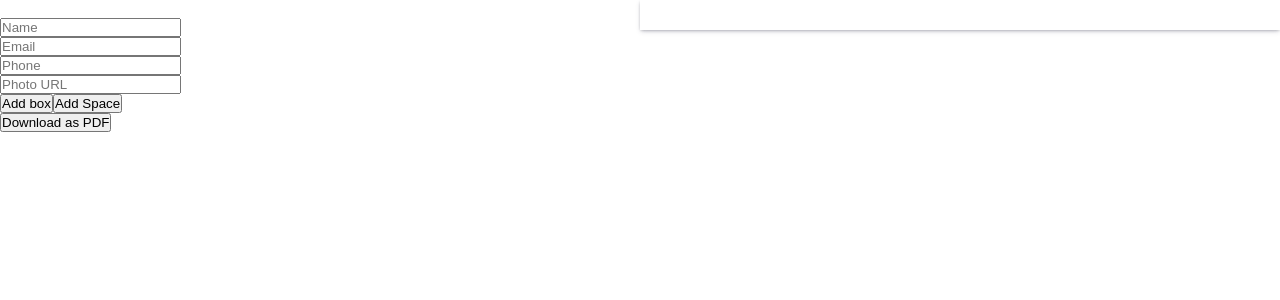
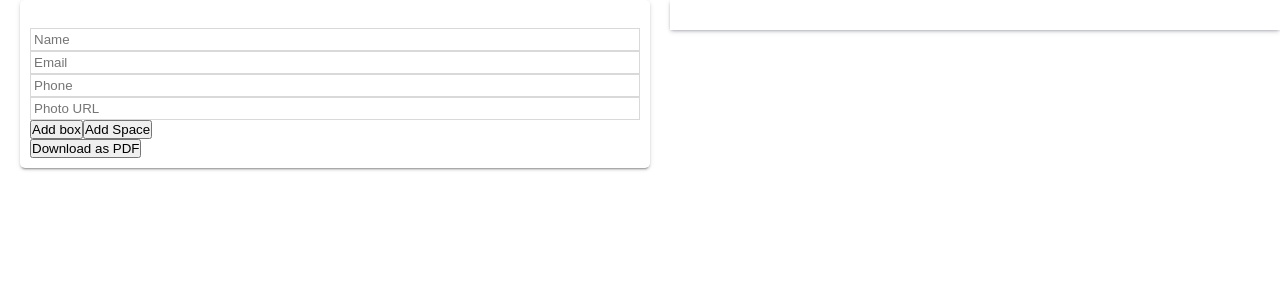
Before and after one commit to Ronaldo7Messi10/Resume, a React (Create React App) app: page /builder in a window 1280 px wide. Shown: the top 300 px of the page. Built offline with nearby package versions, Linux system fonts and the light colour scheme.

Commit message:
2 files modified

```diff
--- a/components/DynamicBox.tsx
+++ b/components/DynamicBox.tsx
@@ -52,7 +52,7 @@ export default function DynamicBox(props, { placeholder }) {
 
         onChange={(newContent) =>handleQuill()}
       /> */}
-
+      <br/>
       <button onClick={deleteBox}> Delete </button>
     </div>
   );
--- a/style.css
+++ b/style.css
@@ -15,9 +15,22 @@ p {
 }
 
 .dynamic-area {
+  max-width: 100%;
   flex: 1;
   /* border: 2px solid black; */
   align-self: flex-start;
+  padding: 10px;
+  margin-bottom: 30px;
+  border-radius: 5px;
+
+  margin: 0 20px;
+  margin-bottom: 20px;
+  box-shadow: 0 2px 2px 0 rgba(0, 0, 0, 0.14), 0 1px 5px 0 rgba(0, 0, 0, 0.12),
+    0 3px 1px -2px rgba(0, 0, 0, 0.2);
+}
+
+.dynamic-area input {
+  width: 100%;
 }
 
 .results-area {
@@ -34,7 +47,26 @@ p {
 
   margin: 0 20px;
   margin-bottom: 20px;
-  border: 1px solid black;
+  box-shadow: 0 2px 2px 0 rgba(0, 0, 0, 0.14), 0 1px 5px 0 rgba(0, 0, 0, 0.12),
+    0 3px 1px -2px rgba(0, 0, 0, 0.2);
+}
+
+textarea,
+input {
+  width: 90%;
+  padding: 3px 3px;
+  border: 1px solid rgb(0, 0, 0, 0.15);
+}
+.dynamic-box input,
+textarea {
+  width: 100%;
+}
+.dynamic-box input {
+  border-radius: 3px 3px 0px 0px;
+}
+
+.dynamic-box textarea {
+  border-radius: 0px 0px 3px;
 }
 
 .drag-img-icon {
```
